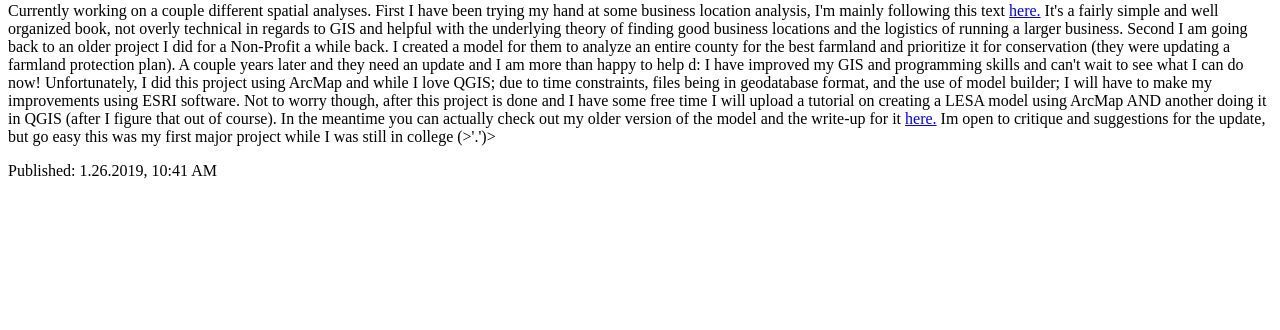
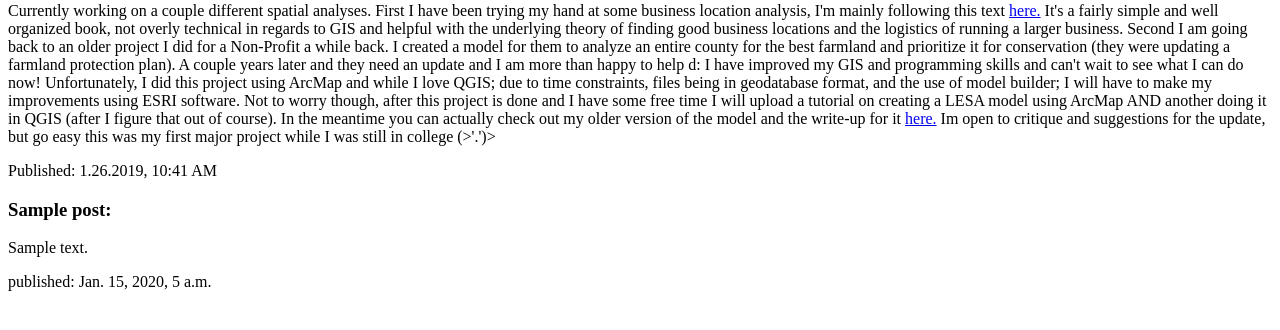
Before and after one commit to cvricella/my-first-blog, a Django app: template blog/templates/blog/post_list.html in a window 1280 px wide. Shown: the part 278-608 px from the top of the page. Run offline with Django 3.2, Linux system fonts and the light colour scheme; the template is opened without the code that fills it: values that come from a table or form of the project are taken from there, others are empty; tables that the repository leaves empty hold one stand-in row (values such as "Sample post").

Commit message:
Updated post_html; added template tags

```diff
--- a/blog/templates/blog/post_list.html
+++ b/blog/templates/blog/post_list.html
@@ -35,5 +35,13 @@
             while I was still in college (>'.')> </p>
             <p>Published: 1.26.2019, 10:41 AM</p>
         </div>
+
+        {% for posts in posts %}
+            <div>
+                <h3>{{posts.title}}:</h3>
+                <p>{{posts.text|linebreaksbr}}</p>
+                <p>published: {{posts.published_date}}</p>
+            </div>
+       {% endfor %}
     </body>
 </html>
--- a/blog/views.py
+++ b/blog/views.py
@@ -1,4 +1,7 @@
 from django.shortcuts import render
+from .models import Post
+from django.utils import timezone
 
 def post_list(request):
-    return render(request, 'blog/post_list.html', {})
+    posts = Post.objects.filter(published_date__lte=timezone.now()).order_by('published_date')
+    return render(request, 'blog/post_list.html', {'posts':posts})
```
